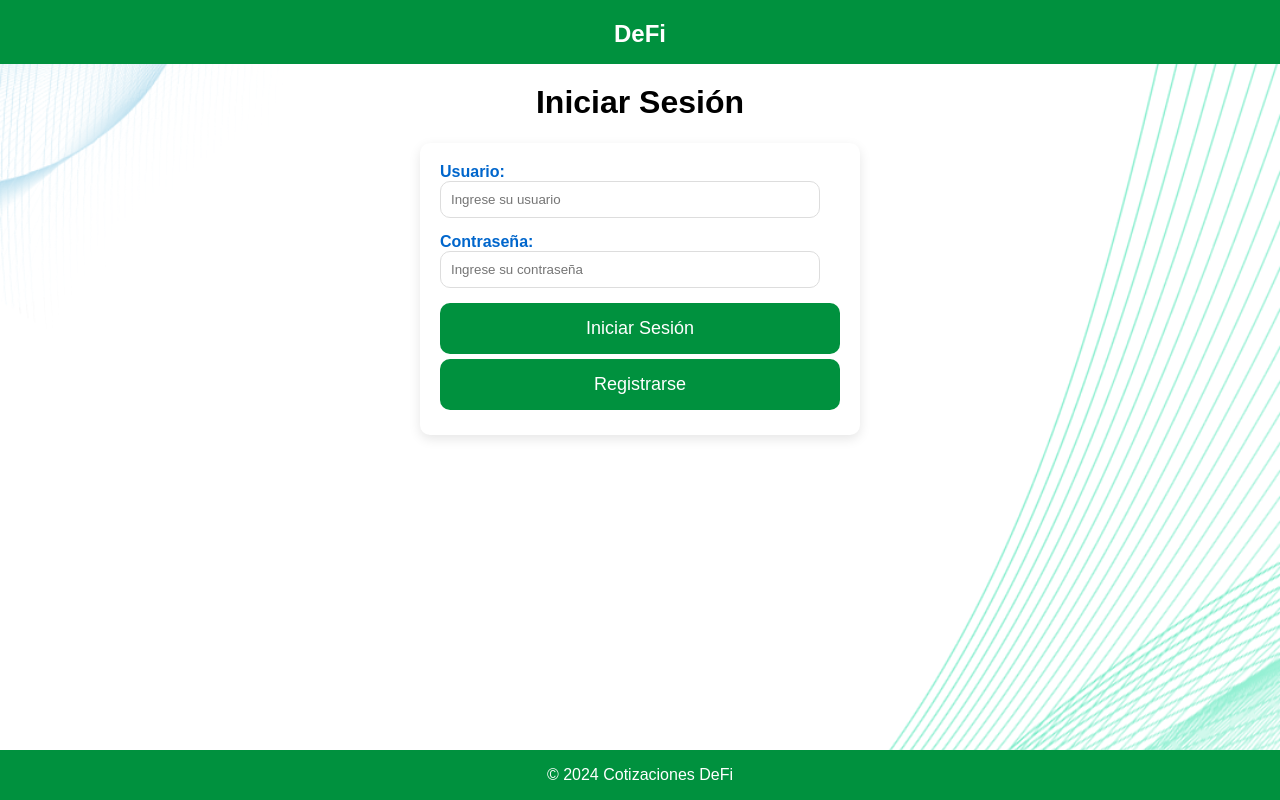
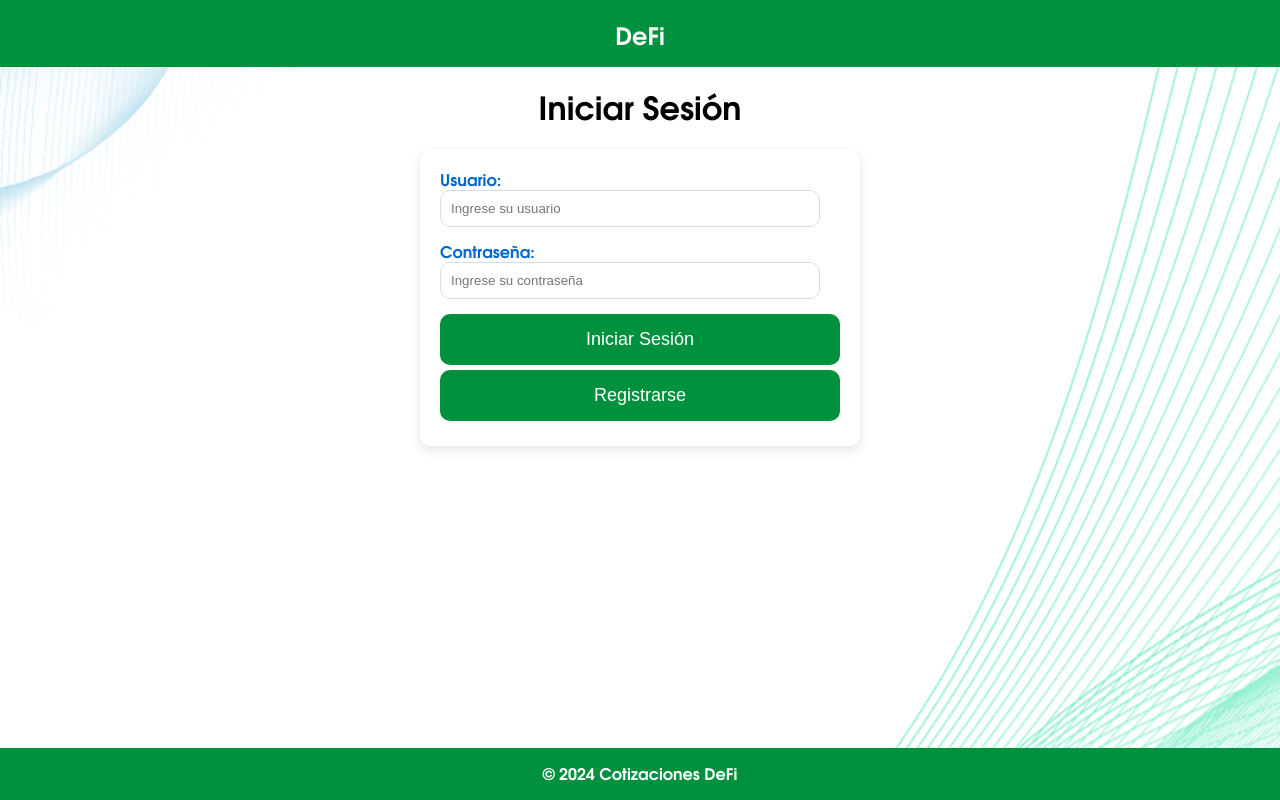
Before and after one commit to skyzero18/PaginaWebDivisas, a Spring Boot app: page /login in a window 1280 px wide. Run offline with Spring Boot 4, Linux system fonts and the light colour scheme; some of the project's set-up classes (security, data sources, template engines, error pages and the like) are left out, and stand-ins take their place; some libraries are stand-ins or nearby versions; some web fonts are replaced.

Commit message:
nueva prueba

```diff
--- a/PaginaWebDivisas/src/main/resources/static/css/styles.css
+++ b/PaginaWebDivisas/src/main/resources/static/css/styles.css
@@ -327,5 +327,5 @@ footer a:hover {
 
 @font-face {
     font-family: 'Avalon';
-    src: url('Src\Avalon Bold.ttf') format('truetype');
+    src: url('fond/Avalon\ Bold.ttf') format('truetype');
 }
--- a/PaginaWebDivisas/src/main/resources/static/css/stylesAdmin.css
+++ b/PaginaWebDivisas/src/main/resources/static/css/stylesAdmin.css
@@ -186,5 +186,5 @@ footer a:hover {
 }
 @font-face {
     font-family: 'Avalon';
-    src: url('Src\Avalon Bold.ttf') format('truetype');
+    src: url('fond/Avalon\ Bold.ttf') format('truetype');
 }
--- a/PaginaWebDivisas/src/main/resources/static/css/stylesLogin.css
+++ b/PaginaWebDivisas/src/main/resources/static/css/stylesLogin.css
@@ -91,5 +91,5 @@ footer {
 }
 @font-face {
     font-family: 'Avalon';
-    src: url('Src\Avalon Bold.ttf') format('truetype');
+    src: url('fond/Avalon\ Bold.ttf') format('truetype');
 }
```
Also changed, not shown: PaginaWebDivisas/src/main/resources/static/css/fond/Avalon Bold.ttf (renamed from PaginaWebDivisas/src/main/resources/static/fond/Avalon Bold.ttf).
